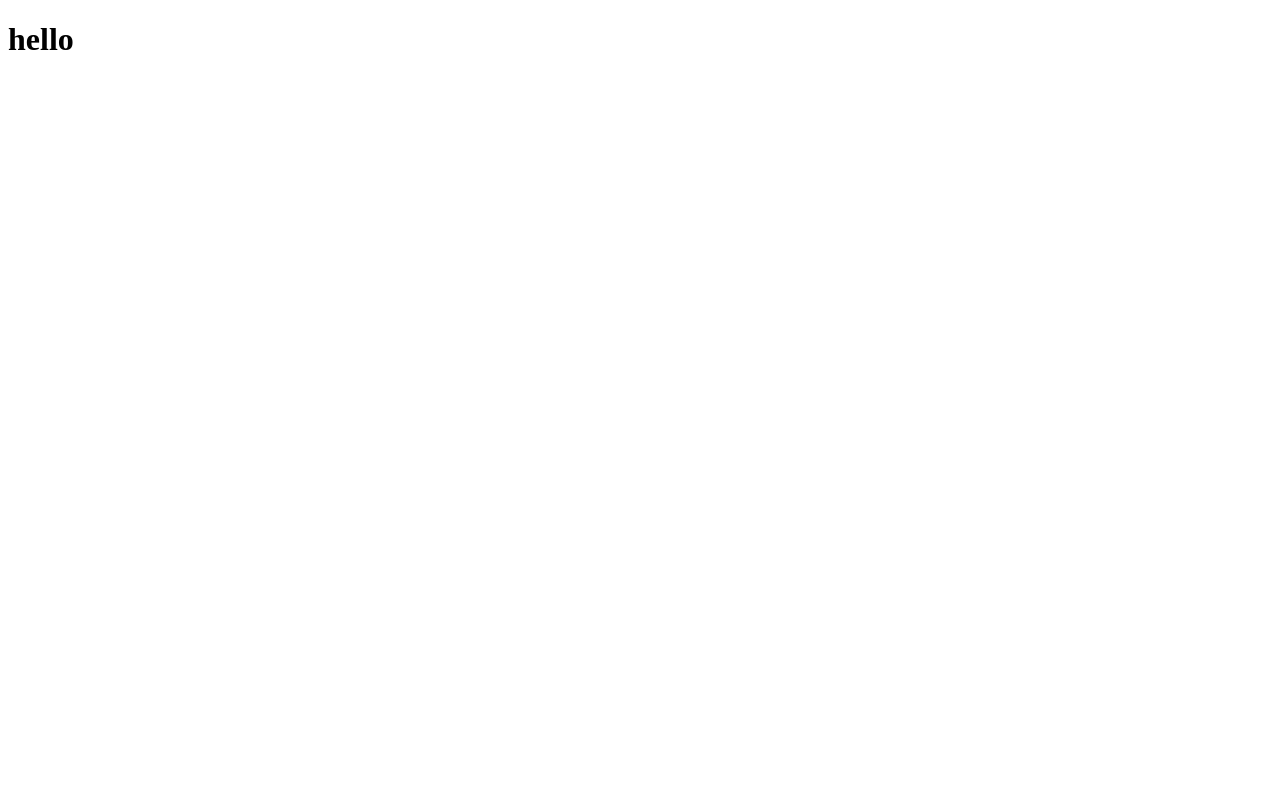
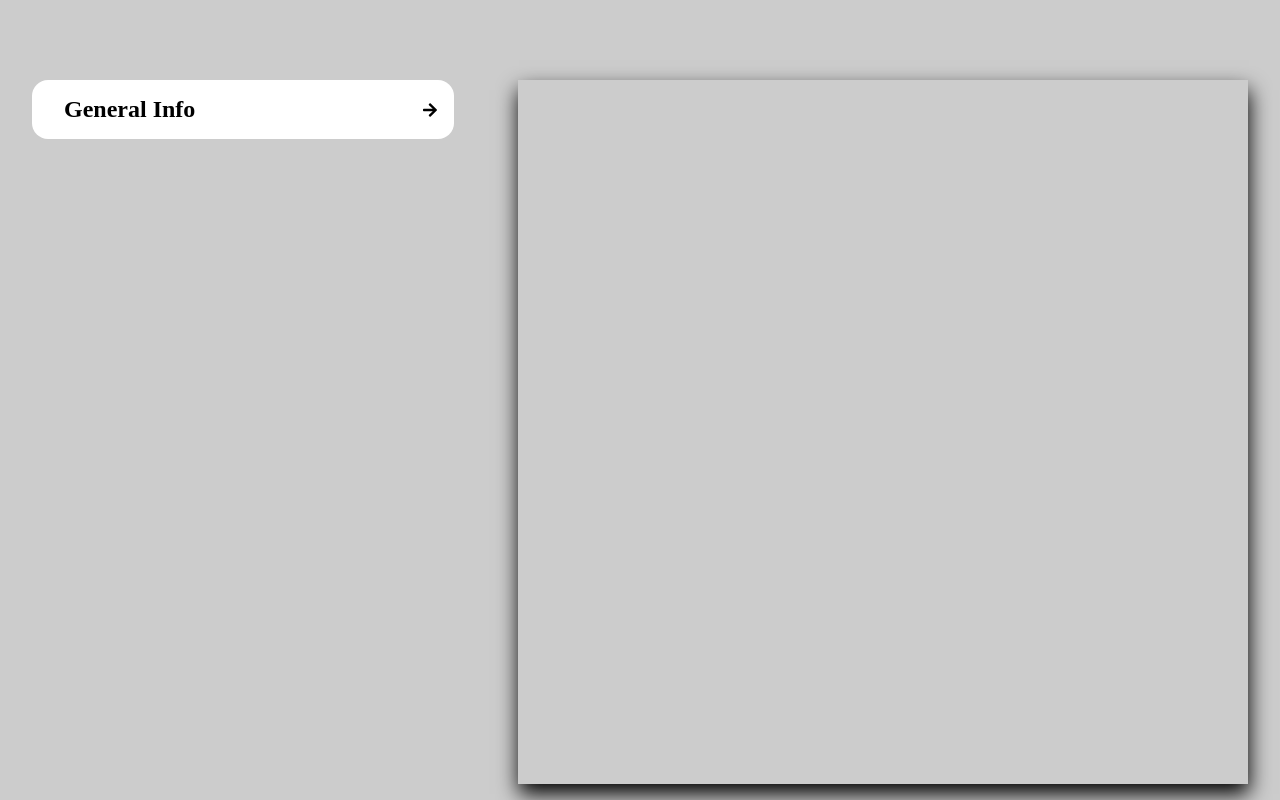
Before and after one commit to mohammed-mehdi237/odin-cv-maker, a React (Vite) app: page / in a window 1280 px wide. Built offline with nearby package versions, Linux system fonts and the light colour scheme.

Commit message:
Create basic layout for page
Make the basic layout for the page and created the input and
accordion components.
Install the react icons library and
tried it out.

```diff
--- a/package.json
+++ b/package.json
@@ -13,7 +13,8 @@
     "date-fns": "^4.1.0",
     "react": "^19.0.0",
     "react-date-range": "^2.0.1",
-    "react-dom": "^19.0.0"
+    "react-dom": "^19.0.0",
+    "react-icons": "^5.5.0"
   },
   "devDependencies": {
     "@eslint/js": "^9.19.0",
--- a/src/App.jsx
+++ b/src/App.jsx
@@ -1,12 +1,16 @@
 import { useState } from 'react';
+import { Info } from './components/Info';
+import { Page } from './components/Page';
 
 
 function App() {
+  const [colour , setColor] = useState(false)
 
   return (
-    <>
-      <h1>hello</h1>
-    </>
+    <div className='main-container'>
+      <Info />
+      <Page />
+    </div>
   )
 }
 
--- /dev/null
+++ b/src/components/Education.jsx
@@ -0,0 +1,10 @@
+
+
+
+export const Education = () =>{
+
+  return(
+    <>
+    </>
+  )
+}
--- /dev/null
+++ b/src/components/GeneralInfo.jsx
@@ -0,0 +1,36 @@
+import { useState } from "react"
+import { FaArrowRight,FaArrowDown } from "react-icons/fa"
+import '../styles/styles.css'
+import { Input } from "./Input"
+
+export const GeneralInfo = () =>{
+  const [isClicked , setIsClicked] = useState(false)
+
+  return(
+    <div className="general-info input-group">
+      <div className="header">
+        <h2>General Info</h2>
+      {!isClicked? <FaArrowRight
+        onClick={() => {
+          setIsClicked(!isClicked)
+          console.log('click')
+        }}
+      /> :
+      <FaArrowDown
+        onClick={() => {
+          setIsClicked(!isClicked)
+          console.log('click')
+        }}
+      />}
+      </div>
+
+        {isClicked? <>
+        <Input  title={'Full Name'} />
+        <Input  title={'Email'}/>
+        <Input  title={'Phone Number'}/>
+        <Input  title={'Address'}/>
+        </> : <></>}
+
+    </div>
+  )
+}
--- /dev/null
+++ b/src/components/Info.jsx
@@ -0,0 +1,15 @@
+import { Education } from "./Education"
+import { GeneralInfo } from "./GeneralInfo"
+import { WorkExperience } from "./WorkExperience"
+
+
+export const Info = () =>{
+
+  return (
+    <div className="info">
+      <GeneralInfo />
+      <Education />
+      <WorkExperience />
+    </div>
+  )
+}
--- /dev/null
+++ b/src/components/Input.jsx
@@ -0,0 +1,13 @@
+
+
+
+export const Input = ({title, placeholder}) =>{
+
+
+  return(
+    <div className="label-input">
+      <label htmlFor="">{title}</label>
+      <input type="text" placeholder={placeholder ? placeholder : title}/>
+    </div>
+  )
+}
--- /dev/null
+++ b/src/components/Page.jsx
@@ -0,0 +1,10 @@
+
+
+
+export const Page = () =>{
+
+  return (
+    <div className="page">
+    </div>
+  )
+}
--- /dev/null
+++ b/src/components/WorkExperience.jsx
@@ -0,0 +1,10 @@
+
+
+
+export const WorkExperience = () =>{
+
+  return(
+    <>
+    </>
+  )
+}
--- /dev/null
+++ b/src/styles/styles.css
@@ -0,0 +1,68 @@
+*{
+  padding: 0;
+  margin: 0;
+  box-sizing: border-box;
+}
+
+body{
+  min-height: 100vh;
+}
+
+
+.main-container{
+  display: flex;
+  gap: 4rem;
+  justify-content: space-around;
+  min-height: 100vh;
+  padding: 1rem 2rem;
+  padding-top: 5rem;
+  background-color: #ccc;
+}
+
+.info{
+  width: 100%;
+}
+
+.input-group{
+  display: flex;
+  flex-direction: column;
+  background-color: white;
+  border-radius: 1rem;
+  padding-left: 1rem;
+}
+
+
+.header{
+  display: flex;
+  padding: 1rem;
+  justify-content: space-between;
+  align-items: center;
+  width: 100%;
+}
+
+
+
+.page{
+  min-width: 60%;
+  box-shadow: 1px 10px 20px black ;
+}
+
+.label-input{
+  margin-bottom: 1rem;
+}
+
+
+.label-input label{
+  display: block;
+  margin-bottom: 0.25rem;
+  margin-left: 0.5rem;
+}
+
+.label-input input{
+  border: none;
+  padding: 0.75rem 1rem;
+  background-color: #ddd;
+  border-radius: 0.5rem;
+  width: 80%;
+
+}
```
Also changed, not shown: 1 other file (tests, documents, lock files or other folders).
